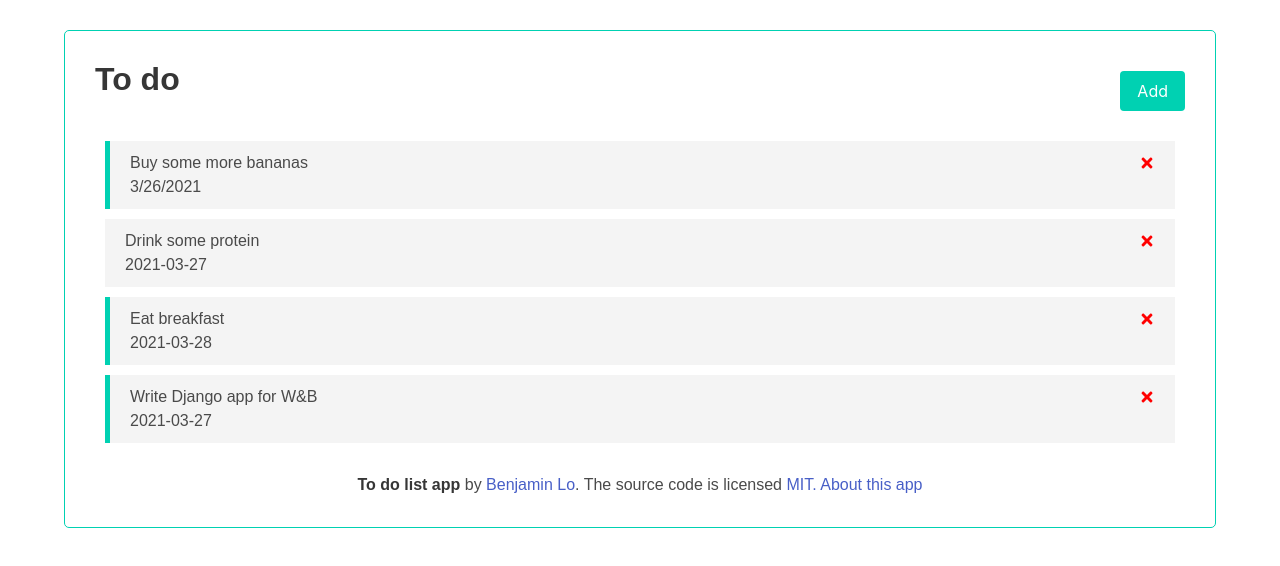
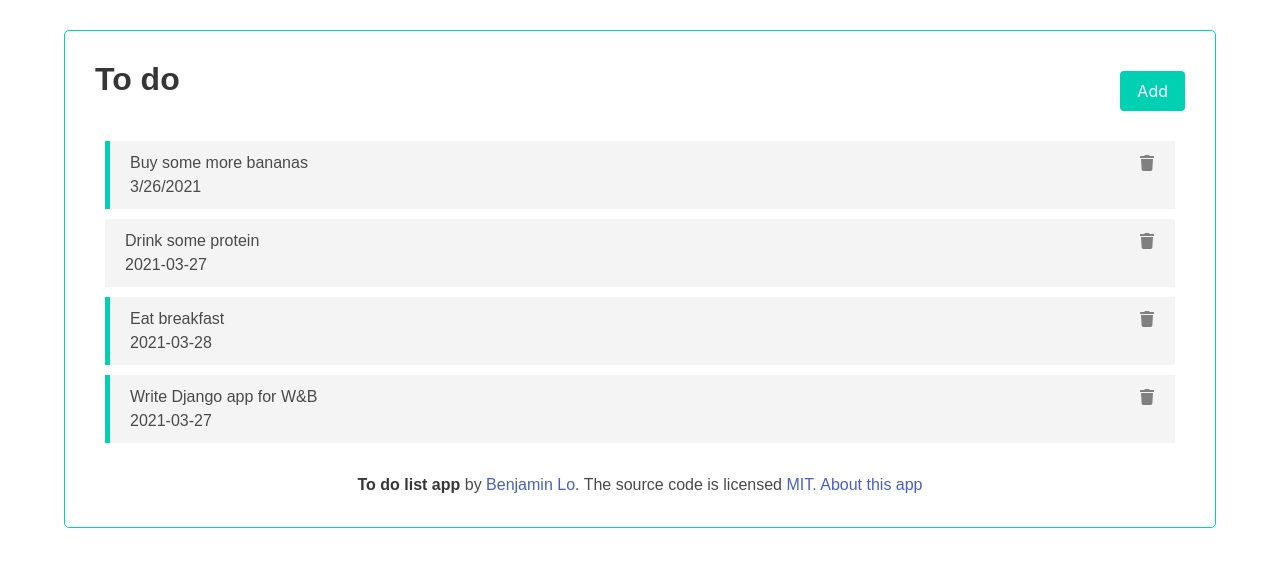
Before and after one commit to benji011/react-todo, a React (Create React App) app: page / in a window 1280 px wide. Shown: the top 566 px of the page. Built offline with nearby package versions, Linux system fonts and the light colour scheme; data requests are answered from the project's data file.

Commit message:
fix: swapped X icon with trash can

```diff
--- a/src/components/Task.tsx
+++ b/src/components/Task.tsx
@@ -1,4 +1,4 @@
-import { FaTimes } from "react-icons/fa";
+import { FaTrash } from "react-icons/fa";
 import { ITask } from "../models/props/ITask";
 
 const Task = (props: ITask) => {
@@ -11,8 +11,8 @@ const Task = (props: ITask) => {
     >
       <h3>
         {task.text}{" "}
-        <FaTimes
-          style={{ color: "red", cursor: "pointer" }}
+        <FaTrash
+          style={{ color: "grey", cursor: "pointer" }}
           onClick={() => onDelete(task.id)}
         />
       </h3>
```
